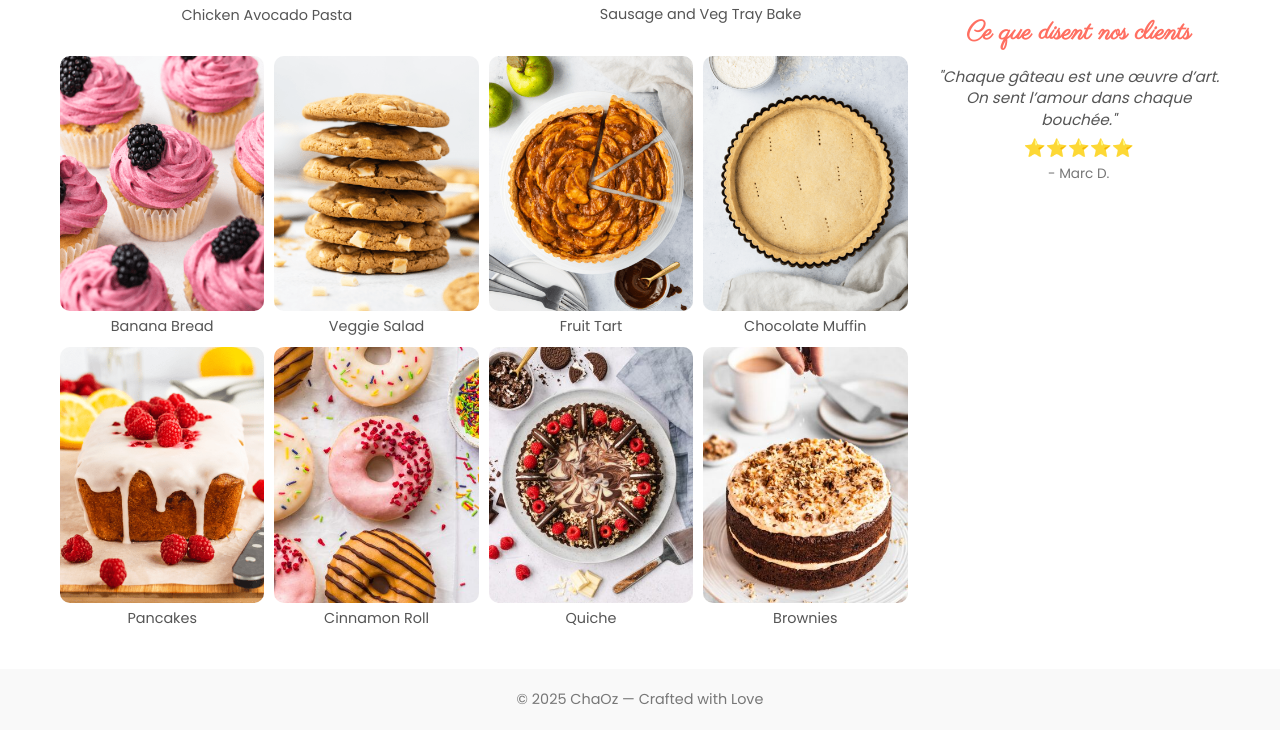
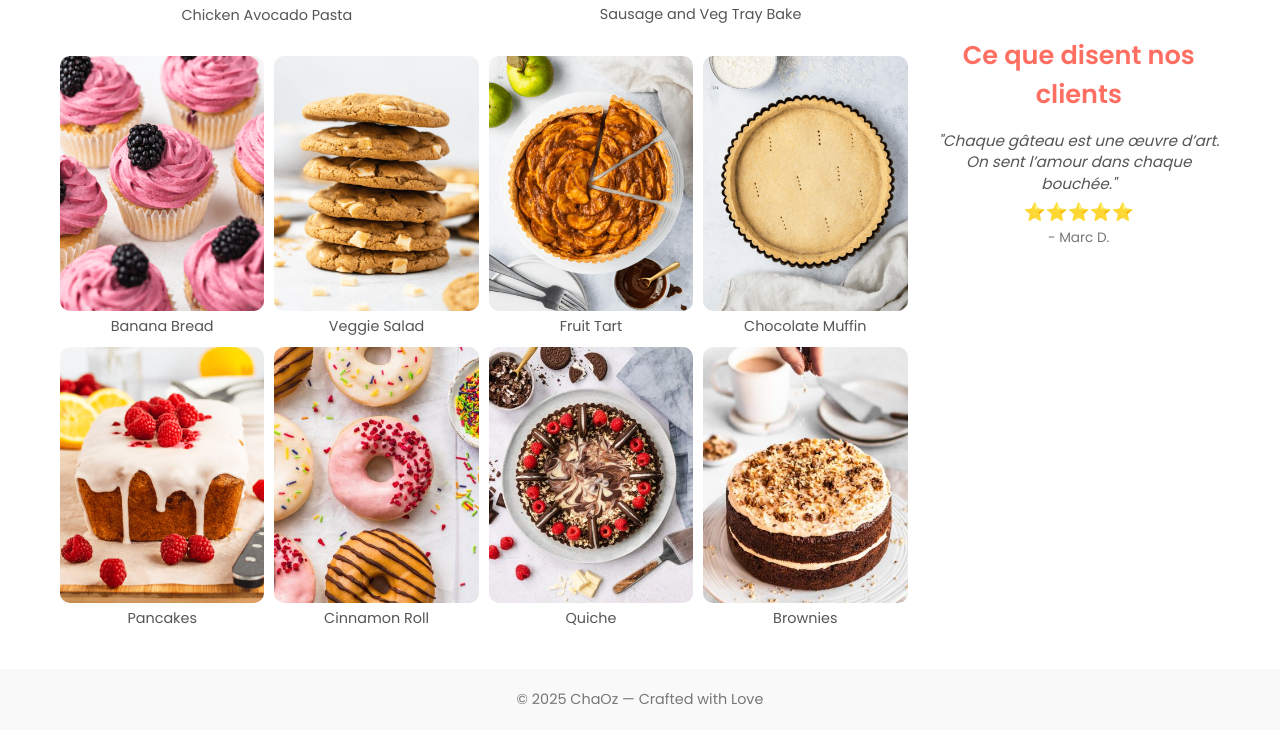
Before and after one commit to allanbavajee/chaoz, a website: page index.html in a window 1280 px wide. Shown: the part 910-1640 px from the top of the page. Drawn offline with Linux system fonts and the light colour scheme.

Commit message:
Update styles.css

```diff
--- a/styles.css
+++ b/styles.css
@@ -233,12 +233,12 @@ footer {
 
 /* Témoignages */
 .testimonials {
-  margin-top: 50px; /* plus bas sous les logos */
+  margin-top: 70px; /* plus bas sous les logos */
   text-align: center;
 }
 
 .testimonials h4 {
-  font-family: 'Parisienne', cursive;
+  font-family: 'Poppins', sans-serif;
   font-size: 1.6rem;
   color: #ff6f61;
   margin-bottom: 15px;
```
